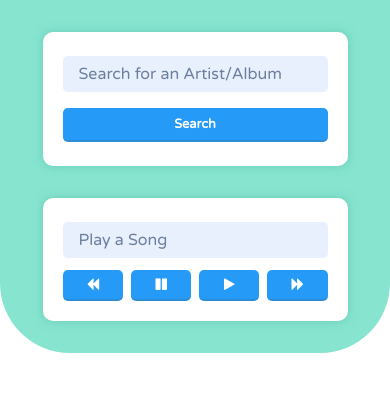
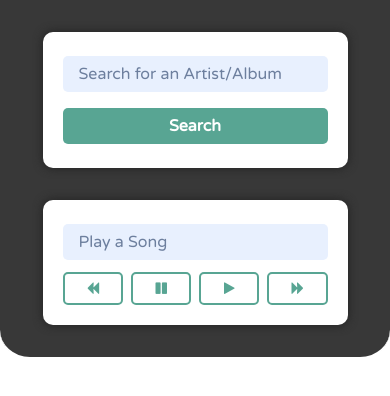
Before and after one commit to Tcooper920/deezerMusicApp, a plain HTML site: page index.html in a window 390 px wide. Drawn offline with Linux system fonts and the light colour scheme.

Commit message:
Make text ADA compliant and adjust CSS colors/margins.

```diff
--- a/index.css
+++ b/index.css
@@ -2,6 +2,10 @@
 	margin: 0;
 	padding: 0;
 	font-family: "Varela Round", sans-serif;
+}
+
+p {
+	margin-bottom: 0;
 }
 
 /* disable browser default styling */
@@ -34,9 +38,13 @@ input {
 }
 
 .formsWrapper {
-	background-color: #86e4cf;
+	position: fixed;
+	width: 100%;
+	z-index: 2;
+	background-color: #383838;
 	padding-top: 2rem;
 	padding-bottom: 2rem;
+	border-bottom: 0.2rem solid white;
 	border-radius: 0px 0px 70px 70px;
 	-moz-border-radius: 0px 0px 70px 70px;
 	-webkit-border-radius: 0px 0px 70px 70px;
@@ -52,8 +60,8 @@ input {
 	margin: 0 auto;
 	border: 0;
 	-webkit-box-shadow: 0px 0px 9px 1px #71d0bb;
-	-moz-box-shadow: 0px 0px 9px 1px #71d0bb;
-	box-shadow: 0px 0px 9px 1px #71d0bb;
+	-moz-box-shadow: 0px 0px 9px 1px #262626;
+	box-shadow: 0px 0px 9px 1px #262626;
 	border-radius: 10px 10px 10px 10px;
 	-moz-border-radius: 10px 10px 10px 10px;
 	-webkit-border-radius: 10px 10px 10px 10px;
@@ -68,25 +76,30 @@ input {
 	margin: 0.25rem;
 	padding: 0.5rem;
 	border: 0;
-	background-color: #259af7;
+	background-color: white;
 	color: white;
 	font-weight: bold;
 	font-size: 0.8rem;
 	cursor: pointer;
-	border-bottom: 2px solid #2d8cd6;
 	border-radius: 5px 5px 5px 5px;
 	-moz-border-radius: 5px 5px 5px 5px;
 	-webkit-border-radius: 5px 5px 5px 5px;
 }
 
-.button:hover {
-	background-color: #2d8cd6;
+.secondary-button {
+	color: #58a593;
+	border: 0.15rem solid #58a593;
+}
+
+.secondary-button:hover {
+	background-color: #58a593;
+	color: white;
 }
 
 /* this class is added with js for active buttons (play/stop) */
 .activeButton {
-	background-color: #2579bb;
-	border-color: #2579bb;
+	background-color: #58a593;
+	color: white;
 }
 
 #artistName {
@@ -108,6 +121,7 @@ input {
 }
 
 #searchButton {
+	font-size: 1rem;
 	margin-top: 0.5rem;
 	margin-bottom: 0.5rem;
 	margin-left: 0;
@@ -154,8 +168,10 @@ input {
 
 #searchResultsContainer {
 	background-color: white;
-	padding-top: 1.5rem;
+	padding-top: 25rem;
 	padding-bottom: 5rem;
+	padding-left: 1rem;
+	padding-right: 1rem;
 	text-align: center;
 }
 
@@ -170,7 +186,7 @@ input {
 	font-family: Helvetica;
 	color: #616161;
 	font-size: 0.8rem;
-	padding: 1rem;
+	padding: 1.5rem;
 	width: 15rem;
 	display: inline-flex;
 	flex-direction: column;
@@ -183,9 +199,15 @@ input {
 	cursor: pointer;
 }
 
+.trackNumber {
+	display: inline-block;
+	margin-bottom: 0.2rem;
+}
+
 .songTitle {
 	font-size: 1.2rem;
-	margin-bottom: 0.3rem;
+	display: inline-block;
+	margin-bottom: 1rem;
 }
 
 .activeSongContainer {
@@ -193,7 +215,7 @@ input {
 	outline: 0.2rem solid #58a593;
 	border-radius: 5px;
 	position: relative;
-	z-index: 999;
+	z-index: 1;
 }
 
 .activeSongContainer:hover {
@@ -220,4 +242,10 @@ input {
 		-moz-border-radius: 5px 5px 5px 5px;
 		-webkit-border-radius: 5px 5px 5px 5px;
 	}
+
+	.formsWrapper {
+		border-radius: 0px 0px 30px 30px;
+		-moz-border-radius: 0px 0px 30px 30px;
+		-webkit-border-radius: 0px 0px 30px 30px;
+	}
 }
--- a/index.html
+++ b/index.html
@@ -17,7 +17,7 @@
 					<!--search field-->
 					<div class="textFieldContainer">
 						<input id="artistName" type="text" placeholder="Search for an Artist/Album" />
-						<input class="button" id="searchButton" type="button" value="Search" />
+						<input class="button activeButton" id="searchButton" type="button" value="Search" />
 					</div>
 				</div>
 
@@ -34,10 +34,34 @@
 						/>
 					</div>
 					<div id="audioControlContainer">
-						<input class="button fa-input" id="previousButton" type="button" value="&#xf04a;" />
-						<input class="button fa-input" id="pauseButton" type="button" value="&#xf04c;" />
-						<input class="button fa-input" id="playButton" type="button" value="&#xf04b;" />
-						<input class="button fa-input" id="nextButton" type="button" value="&#xf04e;" />
+						<input
+							class="button secondary-button fa-input"
+							id="previousButton"
+							type="button"
+							value="&#xf04a;"
+							aria-label="Previous song"
+						/>
+						<input
+							class="button secondary-button fa-input"
+							id="pauseButton"
+							type="button"
+							value="&#xf04c;"
+							aria-label="Pause song"
+						/>
+						<input
+							class="button secondary-button fa-input"
+							id="playButton"
+							type="button"
+							value="&#xf04b;"
+							aria-label="Play song"
+						/>
+						<input
+							class="button secondary-button fa-input"
+							id="nextButton"
+							type="button"
+							value="&#xf04e;"
+							aria-label="Next song"
+						/>
 					</div>
 				</div>
 			</div>
@@ -47,4 +71,3 @@
 			<script type="text/javascript" src="index.js"></script>
 		</body>
 	</html>
-</DOCTYPE!>
--- a/index.js
+++ b/index.js
@@ -17,7 +17,6 @@ searchButton.addEventListener("click", async () => {
 	document.getElementById("artistName").value = artistName; // Show trimmed artist name in text field
 	const result = await fetch(`getData.php?q=${encodeURIComponent(artistName)}`);
 	const apiDataReturned = await result.json();
-	// console.log(apiDataReturned);
 
 	// Display album cover, album name, and song
 	const searchResultsContainer = document.getElementById("searchResultsContainer");
@@ -34,10 +33,12 @@ searchButton.addEventListener("click", async () => {
 
 			songContainer.innerHTML = `
 				${albumImage}
-		    	<strong>Track: ${i + 1}</strong><br>
-				<strong class='songTitle'>${cachedSongs[i].title}</strong>
-				Album: ${cachedSongs[i].album.title}<br>
-				By: ${cachedSongs[i].artist.name}`;
+				<p>
+					<strong class='trackNumber'>Track: ${i + 1}</strong><br>
+					<strong class='songTitle'>${cachedSongs[i].title}</strong><br>
+					<span>Album: ${cachedSongs[i].album.title}</span><br>
+					<span>By: ${cachedSongs[i].artist.name}</span>
+				</p>`;
 			searchResultsContainer.append(songContainer);
 		}
 
```
